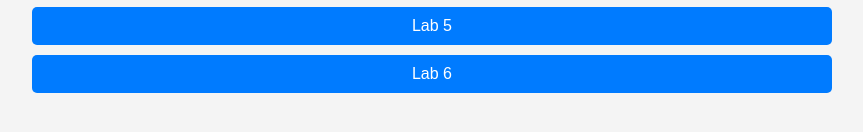
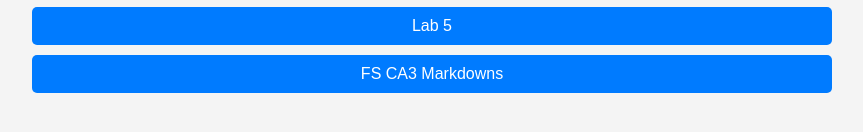
Before and after one commit to astro215/fslab.io, a plain HTML site: page index.html in a window 1280 px wide. Shown: the part 304-436 px from the top of the page, without its empty margins (208-1071 px from the left). Drawn offline with Linux system fonts and the light colour scheme.

Commit message:
Update index.html

```diff
--- a/index.html
+++ b/index.html
@@ -56,7 +56,7 @@
 
         <a href="./5.html">Lab 5</a>
 
-        <a href="">Lab 6</a>
+        <a href="FS_CA3.html">FS CA3 Markdowns</a>
 
     </div>
 </body>
```
